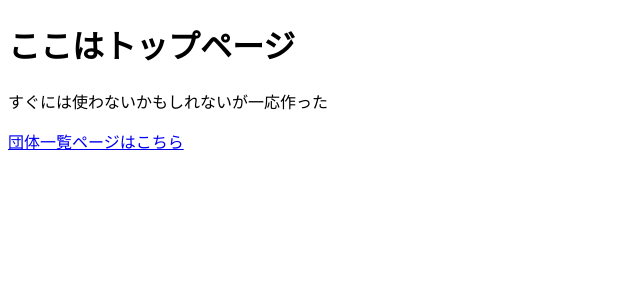
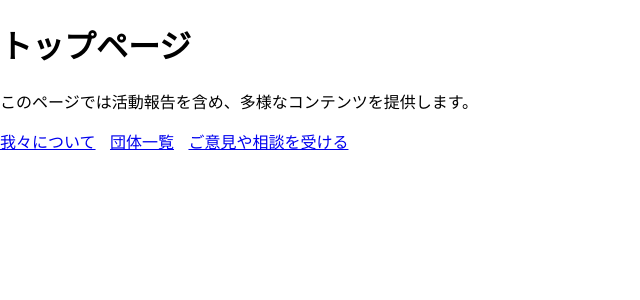
Before and after one commit to 1F10240037/volunteer, a Django app: page / in a window 1280 px wide. Shown: the top 300 px of the page, without its empty margins (0-640 px from the left). Run offline with Django 5.2, Linux system fonts and the light colour scheme.

Commit message:
編集編集

```diff
--- /dev/null
+++ b/volunteer/static/volunteer/css/styles.css
@@ -0,0 +1,16 @@
+body {
+    font-family: Arial, sans-serif;
+    margin: 0;
+    padding: 0;
+}
+
+nav ul {
+    list-style-type: none;
+    margin: 0;
+    padding: 0;
+}
+
+nav ul li {
+    display: inline;
+    margin-right: 10px;
+}
--- a/volunteer/templates/volunteer/top.html
+++ b/volunteer/templates/volunteer/top.html
@@ -1,13 +1,21 @@
+{% load static %}
 <!DOCTYPE html>
 <html lang="ja">
 <head>
     <meta charset="UTF-8">
     <meta name="viewport" content="width=device-width, initial-scale=1.0">
     <title>トップ</title>
+    <link rel="stylesheet" type="text/css" href="{% static 'volunteer/css/styles.css' %}">
 </head>
 <body>
-    <h1>ここはトップページ</h1>
-    <p>すぐには使わないかもしれないが一応作った</p>
-    <a href="/organization">団体一覧ページはこちら</a>
+    <h1>トップページ</h1>
+    <p>このページでは活動報告を含め、多様なコンテンツを提供します。</p>
+    <nav>
+        <ul>
+            <li><a href="{% url 'about' %}">我々について</a></li>
+            <li><a href="{% url 'organization_list' %}">団体一覧</a></li>
+            <li><a href="{% url 'contact' %}">ご意見や相談を受ける</a></li>
+        </ul>
+    </nav>
 </body>
 </html>
--- a/volunteer/urls.py
+++ b/volunteer/urls.py
@@ -4,4 +4,7 @@ from . import views
 urlpatterns = [
 	path('', views.top, name='top'),
 	path('organization', views.organization_list, name='organization_list'),
+    path('about/', views.about, name='about'),
+    path('contact/', views.contact, name='contact'),
+
 ]
--- a/volunteer/views.py
+++ b/volunteer/views.py
@@ -6,3 +6,9 @@ def top(request):
 
 def organization_list(request):
     return render(request, 'volunteer/organization_list.html')
+
+def about(request):
+    return render(request, 'about.html')
+
+def contact(request):
+    return render(request, 'contact.html')
```
Also changed, not shown: volunteer/templates/volunteer/about.html (added, +21 -0 lines), volunteer/templates/volunteer/contact.html (added, +21 -0 lines), volunteer/templates/volunteer/organization_list.html (+10 -1 lines).
